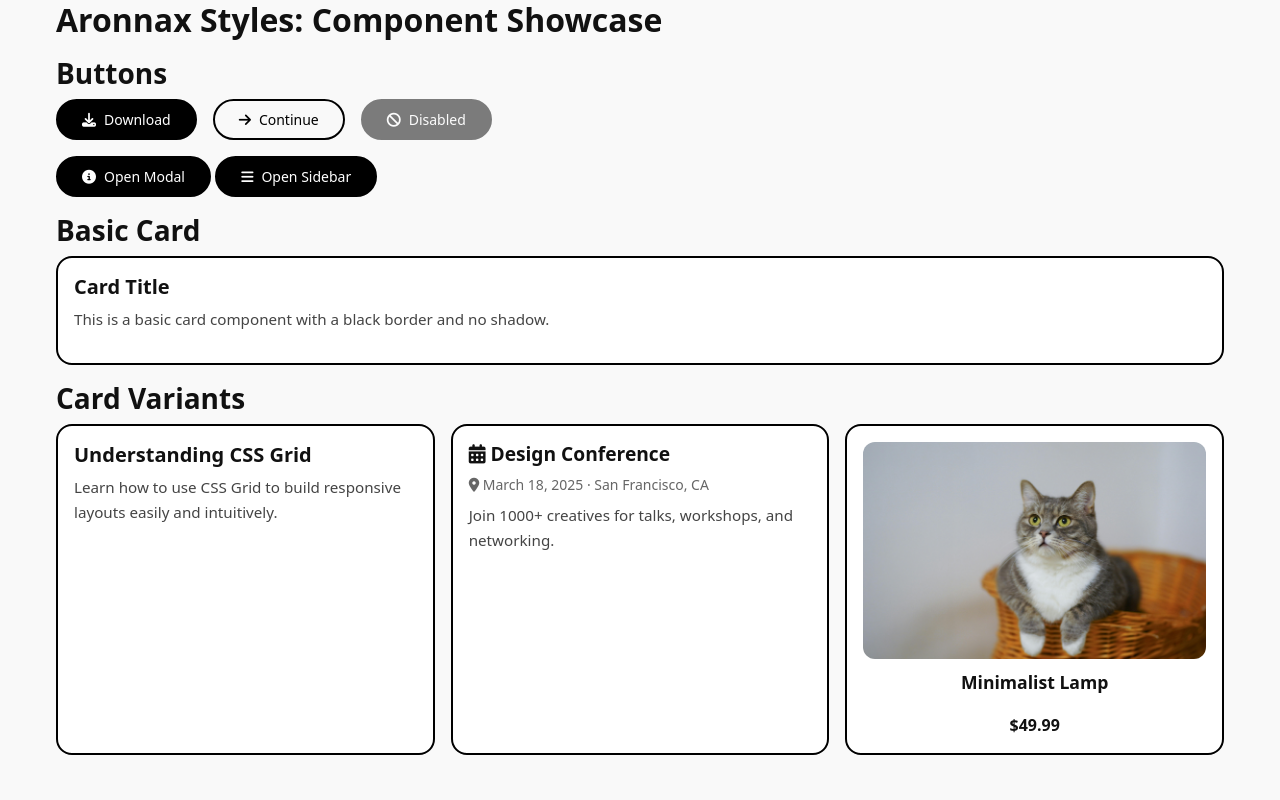
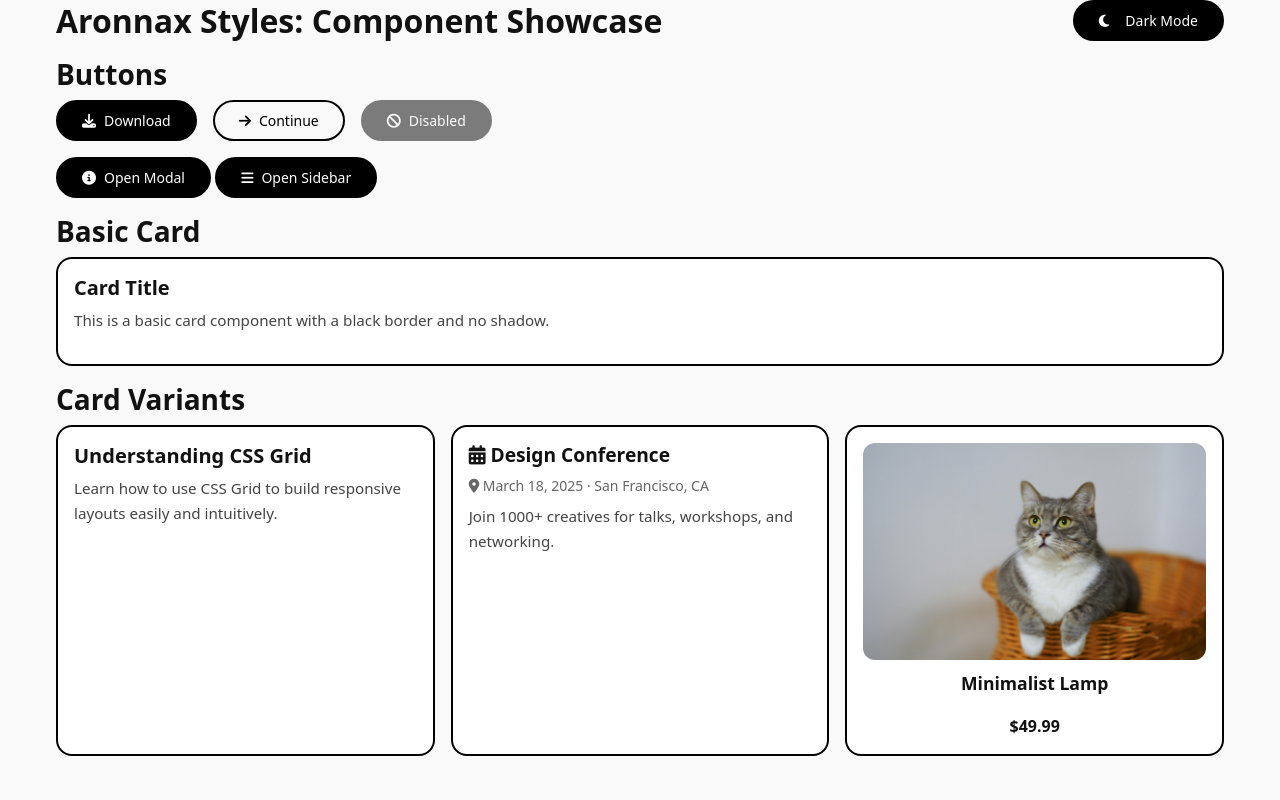
Before and after one commit to AronnaxSpace/aronnax-styles, a web app: file index.html in a window 1280 px wide. Run offline with its HTML, style and script files only (its server is not run), Linux system fonts and the light colour scheme; some libraries are stand-ins or nearby versions.

Commit message:
dark mode

```diff
--- a/css/base.css
+++ b/css/base.css
@@ -23,6 +23,11 @@ body {
   font-family: var(--font-family);
   background-color: var(--bg-color);
   color: var(--text-color);
+}
+
+/* Prevent flash on page load */
+body.no-transition * {
+  transition: none !important;
 }
 
 /* Default Element Styles */
--- a/css/components/main.css
+++ b/css/components/main.css
@@ -2,3 +2,4 @@
 @import './cards.css';
 @import './modal.css';
 @import './sidebar.css';
+@import './mode.css';
--- /dev/null
+++ b/css/components/mode.css
@@ -0,0 +1,58 @@
+/* Aronnax Styles: Mode Utilities (Dark/Light Mode) */
+
+/* Mode transition for smooth switching */
+*,
+*::before,
+*::after {
+  transition: background-color var(--transition-normal),
+              color var(--transition-normal),
+              border-color var(--transition-normal);
+}
+
+/* Mode toggle button styling */
+.mode-toggle {
+  position: relative;
+  min-width: 120px;
+}
+
+.mode-toggle .toggle-text {
+  margin-left: var(--margin-sm);
+}
+
+/* Prevent transitions on page load */
+.no-transition * {
+  transition: none !important;
+}
+
+/* Dark mode specific adjustments */
+[data-mode="dark"] {
+  color-scheme: dark;
+}
+
+[data-mode="dark"] .card {
+  background-color: var(--white);
+  border-color: var(--border-color);
+}
+
+[data-mode="dark"] .modal-content {
+  background-color: var(--white);
+  border-color: var(--border-color);
+}
+
+[data-mode="dark"] .sidebar {
+  background-color: var(--white);
+  border-color: var(--border-color);
+}
+
+/* Code blocks in dark mode */
+[data-mode="dark"] code {
+  background-color: var(--code-bg);
+  color: var(--text-color);
+}
+
+/* Optional: Images in dark mode */
+/*
+[data-mode="dark"] img {
+  filter: brightness(0.8) contrast(1.2);
+}
+*/
--- a/index.html
+++ b/index.html
@@ -12,7 +12,13 @@
 
   <div class="container">
 
-    <h1 class="mb-4">Aronnax Styles: Component Showcase</h1>
+    <!-- Mode Toggle -->
+    <div class="flex justify-between items-center mb-4">
+      <h1 class="mb-0">Aronnax Styles: Component Showcase</h1>
+      <button class="btn mode-toggle" onclick="toggleMode()">
+        <i class="fas fa-moon"></i> <span class="toggle-text">Dark Mode</span>
+      </button>
+    </div>
 
     <!-- Buttons Section -->
     <section class="mb-4">
--- a/js/main.js
+++ b/js/main.js
@@ -1 +1,72 @@
-console.log("hello world");
+// Aronnax Styles - Mode Toggle Functionality (Dark/Light Mode)
+console.log("Aronnax Styles loaded");
+
+// Mode Toggle Function
+function toggleMode() {
+  const currentMode = document.documentElement.getAttribute('data-mode');
+  const newMode = currentMode === 'dark' ? 'light' : 'dark';
+
+  document.documentElement.setAttribute('data-mode', newMode);
+  localStorage.setItem('mode', newMode);
+
+  // Update toggle button text if it exists
+  const toggleBtn = document.querySelector('.mode-toggle');
+  if (toggleBtn) {
+    const icon = toggleBtn.querySelector('i');
+    const text = toggleBtn.querySelector('.toggle-text');
+
+    if (newMode === 'dark') {
+      if (icon) icon.className = 'fas fa-sun';
+      if (text) text.textContent = 'Light Mode';
+    } else {
+      if (icon) icon.className = 'fas fa-moon';
+      if (text) text.textContent = 'Dark Mode';
+    }
+  }
+}
+
+// Initialize mode on page load
+function initializeMode() {
+  // Prevent transition flash
+  document.body.classList.add('no-transition');
+
+  // Check for saved mode preference or default to system preference
+  const savedMode = localStorage.getItem('mode');
+  const systemPrefersDark = window.matchMedia('(prefers-color-scheme: dark)').matches;
+
+  const mode = savedMode || (systemPrefersDark ? 'dark' : 'light');
+  document.documentElement.setAttribute('data-mode', mode);
+
+  // Update toggle button if it exists
+  const toggleBtn = document.querySelector('.mode-toggle');
+  if (toggleBtn) {
+    const icon = toggleBtn.querySelector('i');
+    const text = toggleBtn.querySelector('.toggle-text');
+
+    if (mode === 'dark') {
+      if (icon) icon.className = 'fas fa-sun';
+      if (text) text.textContent = 'Light Mode';
+    } else {
+      if (icon) icon.className = 'fas fa-moon';
+      if (text) text.textContent = 'Dark Mode';
+    }
+  }
+
+  // Re-enable transitions after a brief delay
+  setTimeout(() => {
+    document.body.classList.remove('no-transition');
+  }, 100);
+}
+
+// Listen for system mode changes
+window.matchMedia('(prefers-color-scheme: dark)').addListener((e) => {
+  if (!localStorage.getItem('mode')) {
+    document.documentElement.setAttribute('data-mode', e.matches ? 'dark' : 'light');
+  }
+});
+
+// Initialize mode when DOM is loaded
+document.addEventListener('DOMContentLoaded', initializeMode);
+
+// Make toggleMode globally available
+window.toggleMode = toggleMode;
```
Also changed, not shown: css/variables.css (+43 -1 lines).
